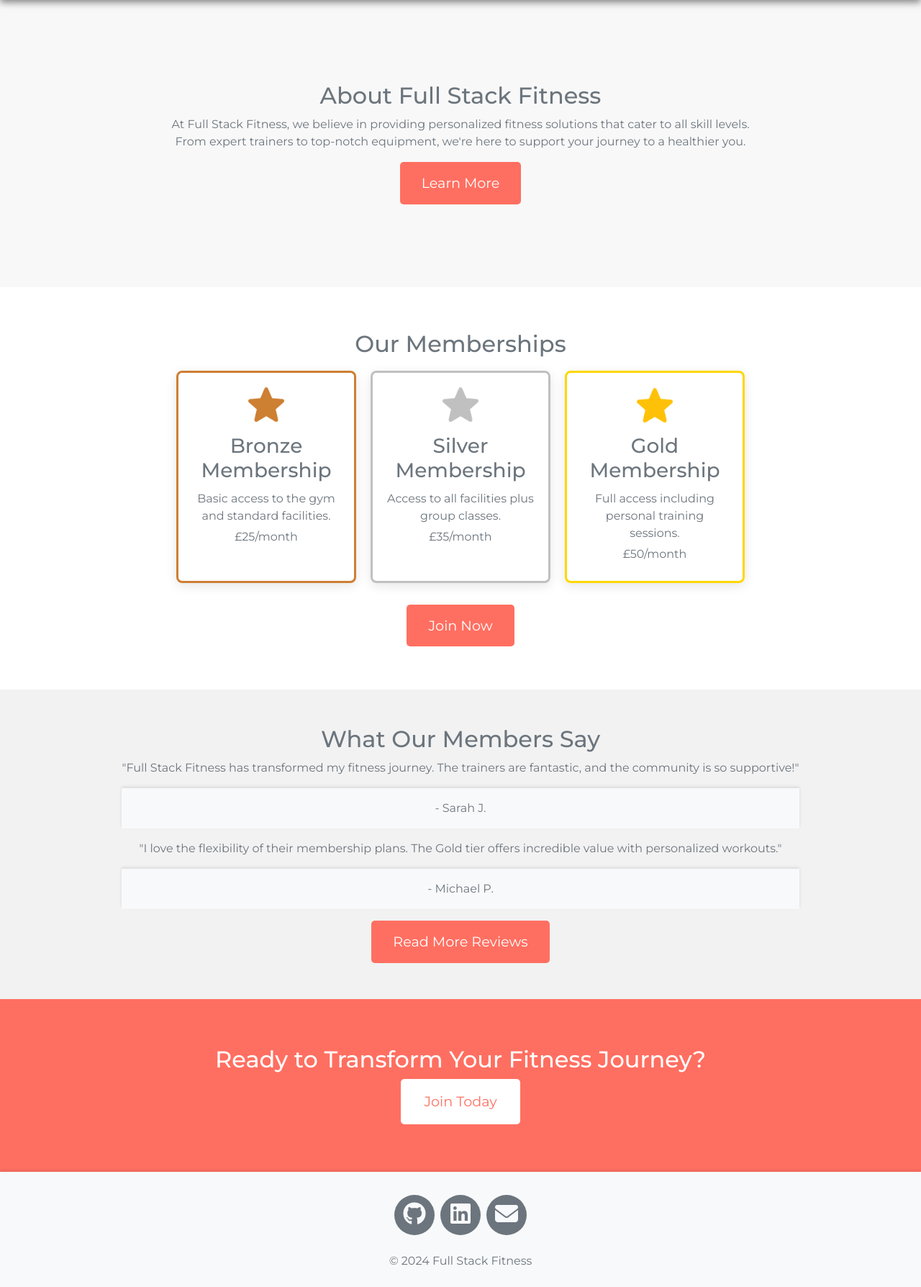
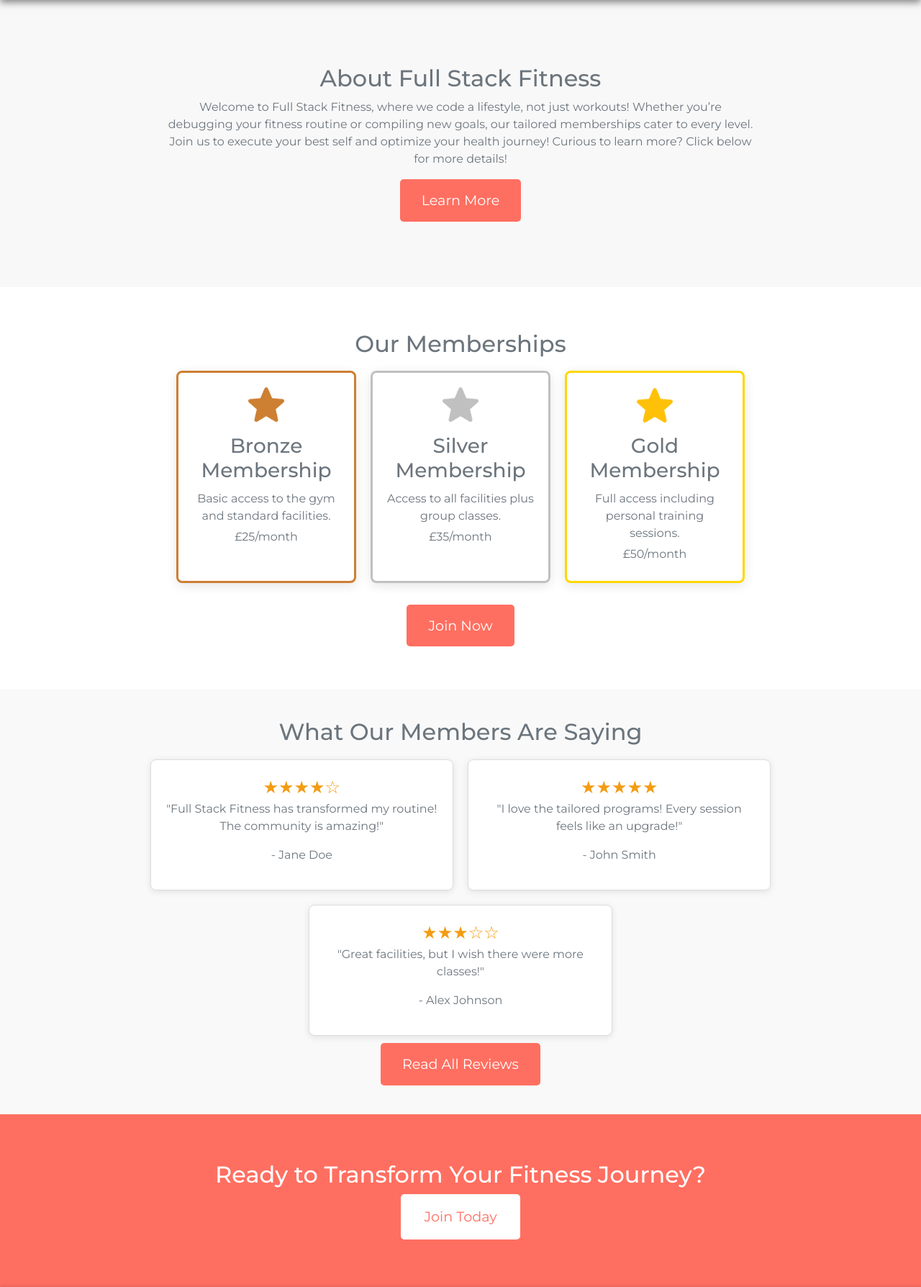
Before and after one commit to PaulR1209/full_stack_fitness, a Django app: page / in a window 1280 px wide. Shown: the part 801-2589 px from the top of the page at 72% size. Before the commit the page ends 2558 px from the top, so only its background shows below. Run offline with Django 5.2, Linux system fonts and the light colour scheme; some libraries are stand-ins or nearby versions.

Commit message:
upgraded reviews section on home page

```diff
--- a/home/templates/home/index.html
+++ b/home/templates/home/index.html
@@ -15,9 +15,10 @@
     <div class="row">
         <div class="col-md-8 mx-auto">
             <h2>About Full Stack Fitness</h2>
-            <p>At Full Stack Fitness, we believe in providing personalized fitness solutions that cater to all skill
-                levels. From expert trainers to top-notch equipment, we're here to support your journey to a healthier
-                you.</p>
+            <p>Welcome to Full Stack Fitness, where we code a lifestyle, not just workouts! Whether you’re debugging
+                your fitness routine or compiling new goals, our tailored memberships cater to every level. Join us to
+                execute your best self and optimize your health journey! Curious to learn more? Click below for more
+                details!</p>
             <a href="{% url 'about' %}" class="cta-button">Learn More</a>
         </div>
     </div>
@@ -64,24 +65,44 @@
     </div>
 </div>
 
-
-
-<section class="home-page-sections reviews-teaser">
-    <h2>What Our Members Say</h2>
-    <div class="reviews">
-        <blockquote>
-            <p>"Full Stack Fitness has transformed my fitness journey. The trainers are fantastic, and the community is
-                so supportive!"</p>
-            <footer>- Sarah J.</footer>
-        </blockquote>
-        <blockquote>
-            <p>"I love the flexibility of their membership plans. The Gold tier offers incredible value with
-                personalized workouts."</p>
-            <footer>- Michael P.</footer>
-        </blockquote>
+<div class="container-fluid reviews-section">
+    <div class="row">
+        <div class="col text-center">
+            <h2>What Our Members Are Saying</h2>
+        </div>
     </div>
-    <a href="" class="cta-button">Read More Reviews</a>
-</section>
+    <div class="row justify-content-center">
+        <!-- Review 1 -->
+        <div class="col-12 col-md-4 review-card text-center">
+            <div class="stars">
+                ★★★★☆ <!-- Display 4 out of 5 stars -->
+            </div>
+            <p>"Full Stack Fitness has transformed my routine! The community is amazing!"</p>
+            <p>- Jane Doe</p>
+        </div>
+        <!-- Review 2 -->
+        <div class="col-12 col-md-4 review-card text-center">
+            <div class="stars">
+                ★★★★★ <!-- Display 5 out of 5 stars -->
+            </div>
+            <p>"I love the tailored programs! Every session feels like an upgrade!"</p>
+            <p>- John Smith</p>
+        </div>
+        <!-- Review 3 -->
+        <div class="col-12 col-md-4 review-card text-center">
+            <div class="stars">
+                ★★★☆☆ <!-- Display 3 out of 5 stars -->
+            </div>
+            <p>"Great facilities, but I wish there were more classes!"</p>
+            <p>- Alex Johnson</p>
+        </div>
+    </div>
+    <div class="row">
+        <div class="col text-center">
+            <a href="/reviews" class="cta-button">Read All Reviews</a>
+        </div>
+    </div>
+</div>
 
 
 <section class="home-page-sections cta-banner">
--- a/static/css/style.css
+++ b/static/css/style.css
@@ -1,6 +1,7 @@
 @import url('https://fonts.googleapis.com/css2?family=Montserrat:ital,wght@0,100..900;1,100..900&display=swap');
 
-body, html {
+body,
+html {
   font-family: 'Montserrat', sans-serif;
   color: #6C757D;
   overflow-x: hidden;
@@ -132,6 +133,7 @@ footer {
     opacity: 0;
     transform: scale(0.8);
   }
+
   100% {
     opacity: 1;
     transform: scale(1);
@@ -244,12 +246,28 @@ footer {
   background-color: #e65b52;
 }
 
+/* Reviews Section */
 
-.reviews-teaser {
-  padding: 50px 20px;
-  min-height: 40vh;
-  background-color: #f2f2f2;
+.reviews-section {
+  padding: 40px 20px;
+  background-color: #f9f9f9;
 }
+
+.review-card {
+  background: white;
+  border: 1px solid #ddd;
+  border-radius: 8px;
+  padding: 20px;
+  margin: 10px;
+  box-shadow: 0 2px 10px rgba(0, 0, 0, 0.1);
+}
+
+.stars {
+  color: #f39c12;
+  font-size: 24px;
+}
+
+/* Call to Action section */
 
 .cta-banner {
   min-height: 30vh;
```
